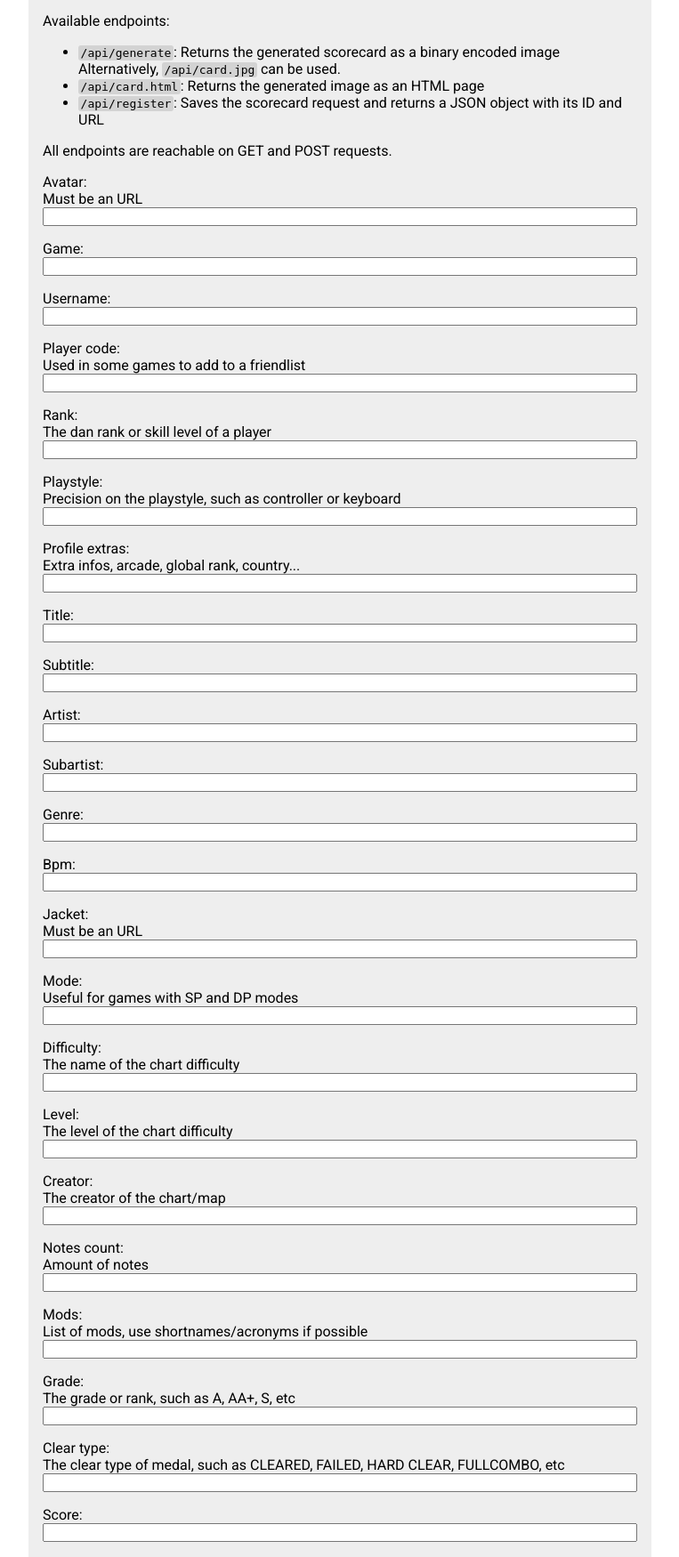
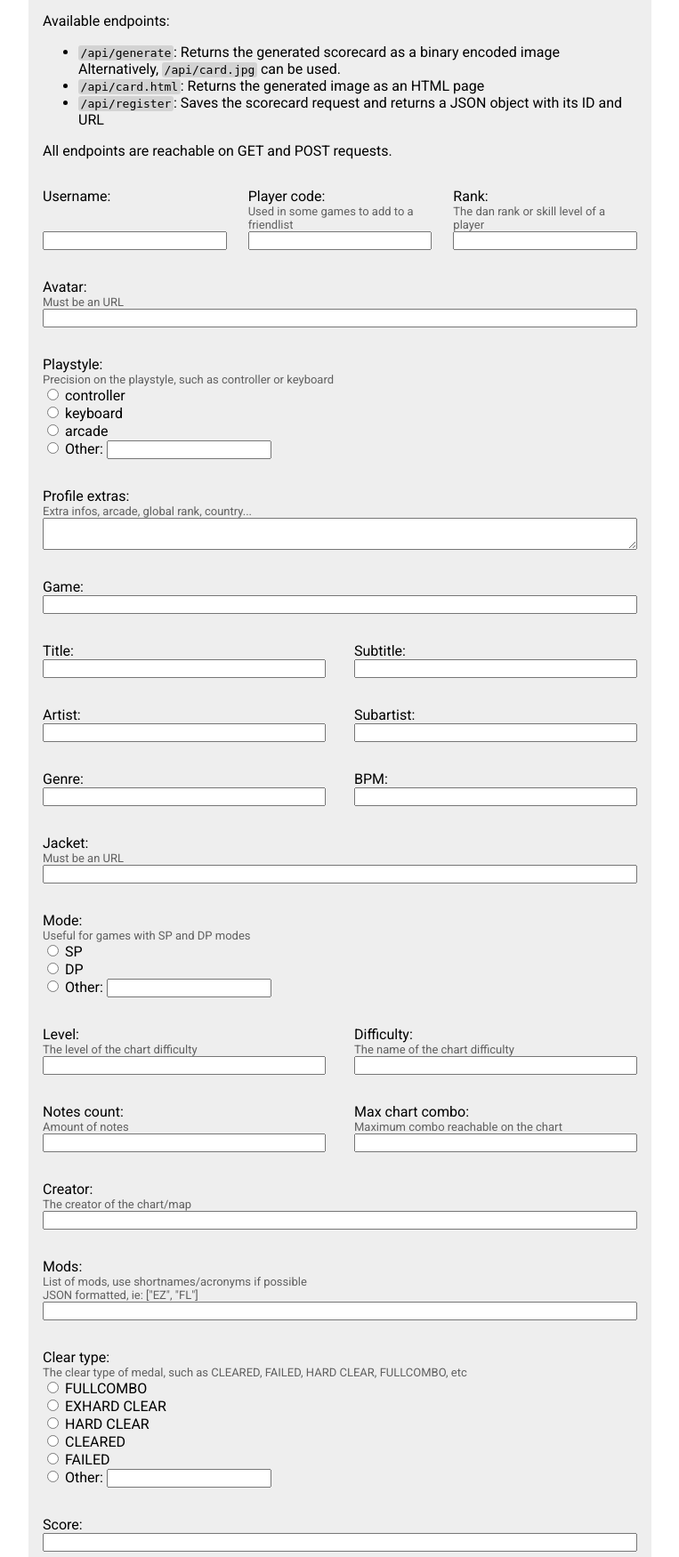
Before and after one commit to Tina-otoge/coffee-break, a Flask app: page / in a window 1280 px wide. Shown: the part 169-1919 px from the top of the page at 89% size, without its empty margins (258-1021 px from the left). Run offline with Flask 2, Linux system fonts and the light colour scheme; some libraries are stand-ins or nearby versions.

Commit message:
Add style for some input types

```diff
--- a/coffeebreak/params.py
+++ b/coffeebreak/params.py
@@ -1,14 +1,12 @@
 ARGUMENTS = {
-    # player
-    'avatar': 'Must be an URL',
-    'game': None,
     'username': None,
     'player_code': 'Used in some games to add to a friendlist',
     'rank': 'The dan rank or skill level of a player',
+    'avatar': 'Must be an URL',
     'playstyle': 'Precision on the playstyle, such as controller or keyboard',
     'profile_extras': 'Extra infos, arcade, global rank, country...',
 
-    # song
+    'game': None,
     'title': None,
     'subtitle': None,
     'artist': None,
@@ -17,33 +15,28 @@ ARGUMENTS = {
     'bpm': None,
     'jacket': 'Must be an URL',
 
-    # chart
     'mode': 'Useful for games with SP and DP modes',
+    'level': 'The level of the chart difficulty',
     'difficulty': 'The name of the chart difficulty',
-    'level': 'The level of the chart difficulty',
+    'notes_count': 'Amount of notes',
+    'max_chart_combo': 'Maximum combo reachable on the chart',
     'creator': 'The creator of the chart/map',
-    'notes_count': 'Amount of notes',
-    'mods': 'List of mods, use shortnames/acronyms if possible',
+    'mods': 'List of mods, use shortnames/acronyms if possible<br>JSON formatted, ie: ["EZ", "FL"]',
 
-    # score
-    'grade': 'The grade or rank, such as A, AA+, S, etc',
     'clear_type': 'The clear type of medal, such as CLEARED, FAILED, HARD CLEAR, FULLCOMBO, etc',
     'score': None, # actual score
+    'grade': 'The grade or rank, such as A, AA+, S, etc',
     'accuracy': None,
     'hp': 'Must be an integer from 0 to 100',
     'max_combo': 'Maximum combo reached by the player',
-    'max_chart_combo': 'Maximum combo reachable on the chart',
     'breaks': 'Combo breaks',
     'pp': 'Performance points',
 
-    # judges
-    'judges': 'Dictionary of judges mapping to their respective amounts',
+    'judges': 'Dictionary of judges mapping to their respective amounts<br>JSON formatted, ie: {"GREAT": 100, "GOOD": 10, "MISS": 2}',
 
-    # footer
     'date': 'The date on which the score was achieved',
     'copyright': 'A custom copyright notice',
 
-    # customization
     'class': 'Apply custom styles to certain elements',
     'settings': None,
 }
@@ -60,3 +53,20 @@ DEFAULTS = {
 }
 
 OBJECTS = ['class', 'settings', 'mods', 'judges']
+
+TYPES = {
+    'avatar': 'url',
+    'jacket': 'url',
+    'playstyle': {'radio': ['controller', 'keyboard', 'arcade']},
+    'profile_extras': 'textarea',
+    'bpm': {'label': 'BPM'},
+    'mode': {'radio': ['SP', 'DP']},
+    'notes_count': 'number',
+    'clear_type': {'radio': ['FULLCOMBO', 'EXHARD CLEAR', 'HARD CLEAR', 'CLEARED', 'FAILED']},
+    'hp': {'type': 'number', 'min': '0', 'max': '100', 'label': 'HP'},
+    'max_combo': 'number',
+    'max_chart_combo': 'number',
+    'breaks': 'number',
+    'pp': {'label': 'pp'},
+    'date': 'date',
+}
--- a/coffeebreak/routes/api.py
+++ b/coffeebreak/routes/api.py
@@ -10,7 +10,7 @@ def fill_presets(data):
     with open(root_path / 'presets.json') as f:
         presets = json.load(f).get(data['settings']['preset'])
     if not presets:
-        print('Could not find preset for {}'.format(preset_name))
+        print('Could not find presets file')
         return data
     presets['class'] = presets.get('class', {})
     presets['presets'] = presets.get('presets', {})
--- a/coffeebreak/routes/index.py
+++ b/coffeebreak/routes/index.py
@@ -4,9 +4,35 @@ from flask import abort, render_template
 
 from coffeebreak import app, params, root_path
 
+class Input:
+    def __init__(self, name, params={}):
+        self.name = name
+        self.id = self.name.replace('_', '-')
+        self.label = params.get('label') or (self.name[0].upper() + self.name[1:].replace('_', ' '))
+        self.params = params
+
+    @classmethod
+    def from_params(self):
+        result = []
+        for i in params.ARGUMENTS:
+            added_params = {}
+            if i in params.TYPES:
+                if isinstance(params.TYPES[i], str):
+                    added_params['type'] = params.TYPES[i]
+                else:
+                    added_params.update(params.TYPES[i])
+                if 'radio' in added_params:
+                    added_params['type'] = 'radio'
+            else:
+                added_params['type'] = 'text'
+            added_params['description'] = params.ARGUMENTS[i]
+            result.append(Input(i, params=added_params))
+        return result
+
+
 @app.route('/')
 def index():
-    return render_template('index.html', inputs=params.ARGUMENTS)
+    return render_template('index.html', inputs=Input.from_params())
 
 @app.route('/prefilled/<name>')
 def prefilled(name):
@@ -18,4 +44,4 @@ def prefilled(name):
         abort(404)
     for k in params.OBJECTS:
         data[k] = json.dumps(data.get(k, params.DEFAULTS.get(k)))
-    return render_template('index.html', inputs=params.ARGUMENTS, prefilled=data)
+    return render_template('index.html', inputs=Input.from_params(), prefilled=data)
--- a/coffeebreak/static/style.css
+++ b/coffeebreak/static/style.css
@@ -1,4 +1,8 @@
 @import url('https://fonts.googleapis.com/css?family=Roboto&display=swap');
+
+:root {
+	--padding: 1em;
+}
 
 * {
 	box-sizing: border-box;
@@ -27,11 +31,6 @@ main {
 	padding: 1em;
 }
 
-.form-input {
-	display: flex;
-	flex-direction: column;
-}
-
 .code {
 	font-style: normal;
 	font-family: monospace;
@@ -40,3 +39,52 @@ main {
 	border-radius: 3px;
 	padding: 0.1em 0.2em;
 }
+
+#gene-form, .form-input {
+	display: flex;
+	flex-flow: wrap row;
+	justify-content: space-between;
+}
+
+.form-input {
+	flex-direction: column;
+	width: 100%;
+}
+
+.form-input .description {
+	display: block;
+	font-size: small;
+	color: #606060;
+}
+
+#form-username,
+#form-player-code,
+#form-rank,
+
+#form-grade,
+#form-accuracy,
+#form-hp,
+#form-max-combo,
+#form-breaks,
+#form-pp
+{
+	width: calc(100% / 3 - var(--padding));
+}
+
+#form-title,
+#form-subtitle,
+#form-artist,
+#form-subartist,
+#form-genre,
+#form-bpm,
+#form-level,
+#form-difficulty,
+#form-notes-count,
+#form-max-chart-combo,
+
+
+#form-date,
+#form-copyright
+{
+	width: calc(100% / 2 - var(--padding));
+}
--- a/coffeebreak/templates/index.html
+++ b/coffeebreak/templates/index.html
@@ -1,18 +1,57 @@
 <!doctype html>
 {% set prefilled = prefilled or {} %}
-{% macro input(name, description='', example='', value='', type='text', size=20) -%}
-	{% with id = "form-" + name.lower()|replace('_', '-') %}
-	<p class="form-input">
-		<label for="{{ id }}">{{ name[0]|upper + name[1:]|replace('_', ' ') }}:{% if description %}<br>{{ description }}{% endif %}</label>
+{% macro input(elem) %}
+	<p class="form-input" id="form-{{ elem.id }}">
+
+		{% if elem.params.type == 'radio' %}
+		<span class="label">
+			{{ elem.label }}:{% if elem.params.description %}
+				<span class="description">{{ elem.params.description|safe }}</span>
+			{% endif %}
+		</span>
+		{% for option in elem.params.radio %}
+			{% with id = elem.id + '-' + option %}
+			<span class="form-radio">
+				<input type="radio" id="{{ id }}" name="{{ elem.id }}" value="{{ option }}"
+					{% if prefilled[elem.name] == option %}checked{% endif %}
+				>
+				<label for={{ id }}>{{ option }}</label>
+			</span>
+			{% endwith %}
+		{% endfor %}
+		<span class="form-radio-other">
+		{% with id = elem.id + '-other' %}
+		<input type="radio" id="{{ id }}" name="{{ elem.id }}" value="">
+		<label for="{{ id }}">Other: </label>
+		<input type="text" name="{{ elem.id }}-other">
+		{% endwith %}
+		</span>
+		{% else %}
+
+		<label for="{{ elem.id }}">
+			{{ elem.label }}:{% if elem.params.description %}
+				<span class="description">{{ elem.params.description|safe }}</span>
+			{% endif %}
+		</label>
+		{% if elem.params.type == 'textarea' %}
+		<textarea
+		{% else %}
 		<input
-			type="{{ type }}"
-			name="{{ name }}"
-			id="{{ id }}"
-			value="{{ value|e or prefilled[name] }}"
-			size="{{ size }}"
-		>
+		{%- endif %}
+			{%- for key, value in elem.params.items() if value and key != 'description' %}
+			{{ key + '=' + value }}
+			{%- endfor %}
+			{%- if prefilled[elem.name] %}
+			value="{{ prefilled[elem.name] }}"
+			{%- endif %}
+			id="{{ elem.id }}"
+			name="{{ elem.id }}"
+		>{% if elem.params.type == 'textarea' %}</textarea>
+		{% endif %}
+
+		{% endif %}
+
 	</p>
-	{% endwith %}
 {%- endmacro %}
 <html>
 	<head>
@@ -47,9 +86,9 @@
 				All endpoints are reachable on GET and POST requests.
 			</p>
 
-			<form action="{{ url_for('generate_image') }}">
-				{% for name, description in inputs.items() %}
-				{{ input(name=name, description=description) }}
+			<form id="gene-form" action="{{ url_for('generate_image') }}">
+				{% for elem in inputs %}
+				{{ input(elem) }}
 				{% endfor %}
 				<p>
 					<input type="submit" value="Generate">
```
